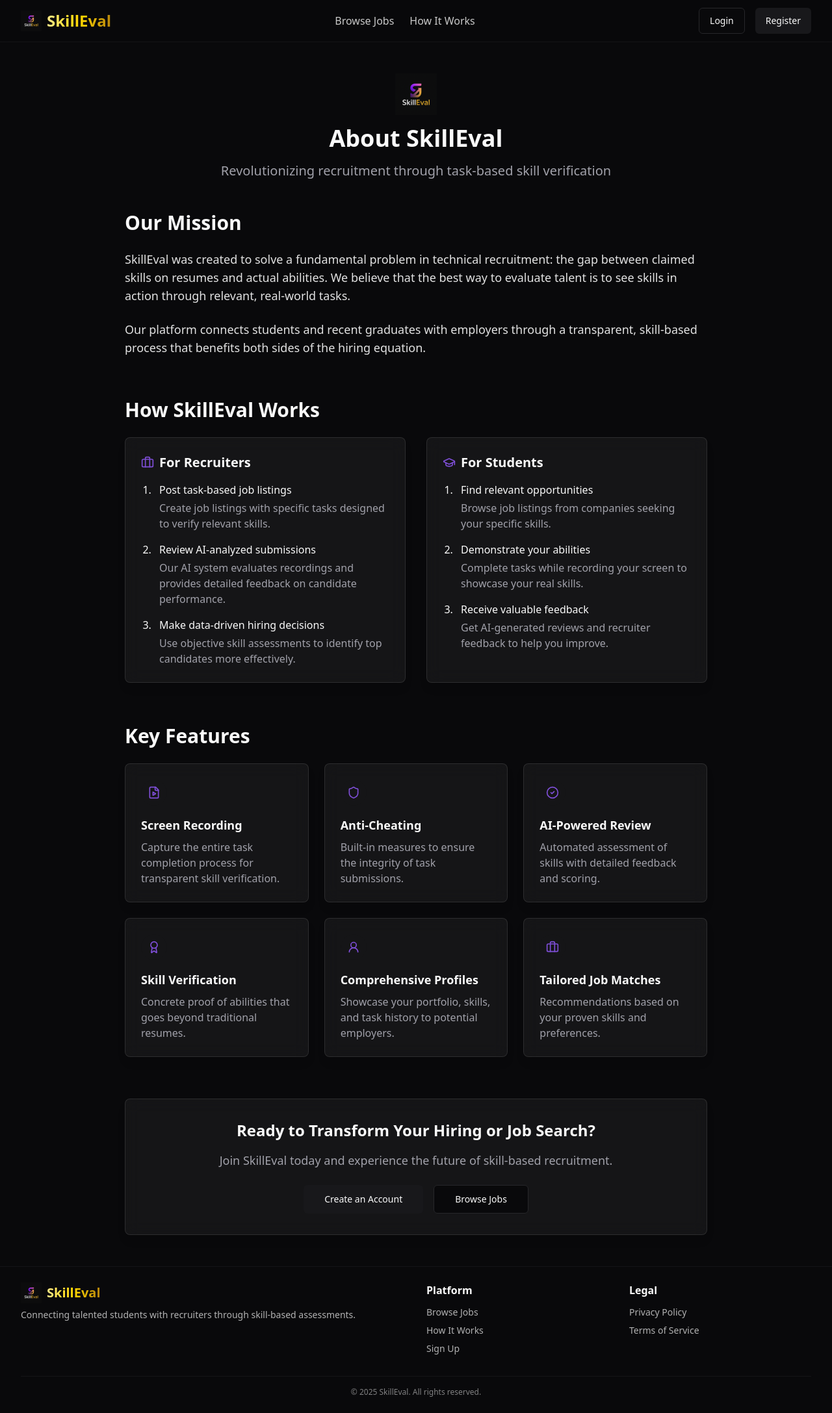
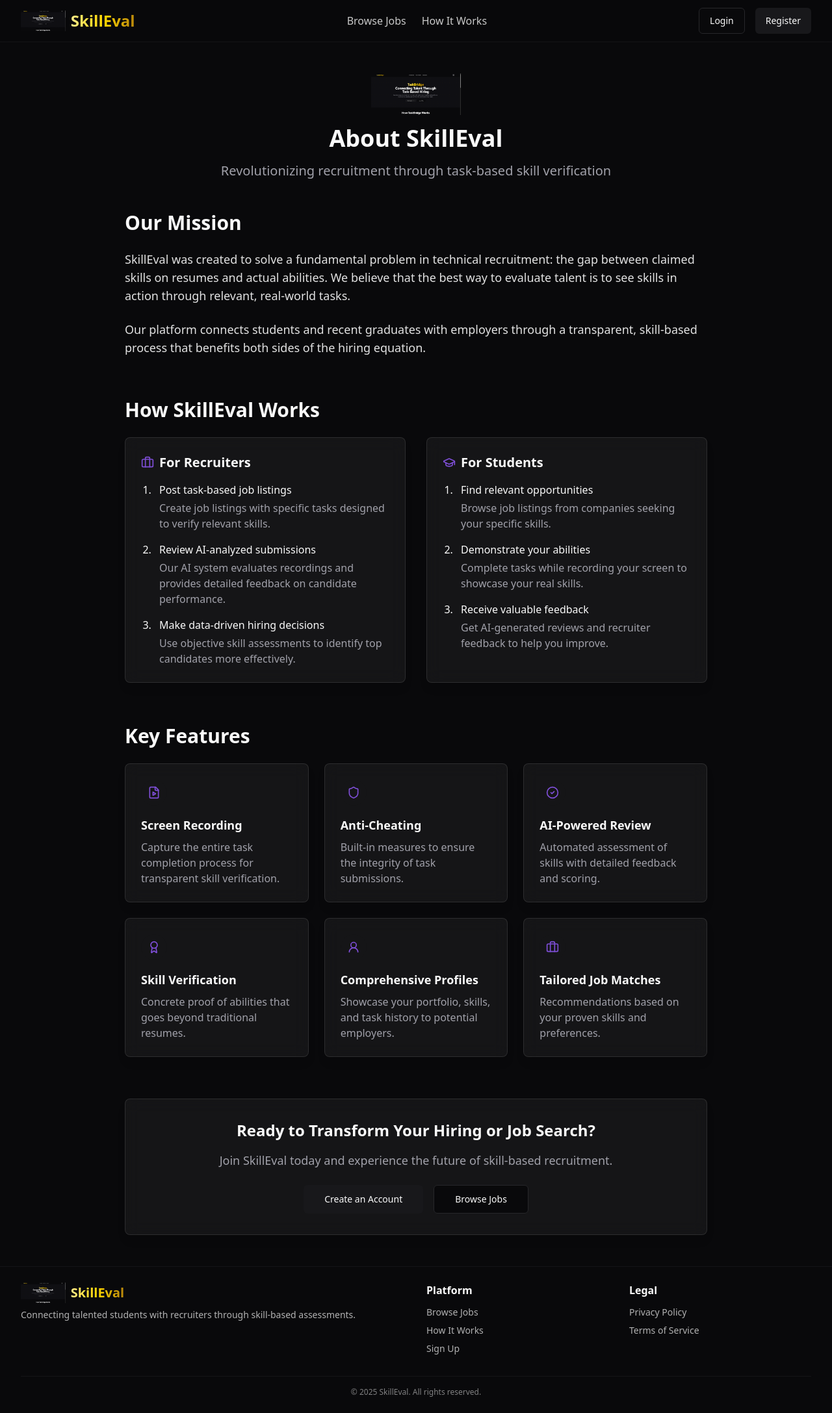
Before and after one commit to CyberJaat/SkillEval, a React (Vite) app: page /about in a window 1280 px wide. Shown: the whole page at 65% size. Built offline with nearby package versions, Linux system fonts and the light colour scheme.

Commit message:
Refactor: Use provided logo
Use the provided logo across the application.

```diff
--- a/src/components/layout/Footer.tsx
+++ b/src/components/layout/Footer.tsx
@@ -10,7 +10,7 @@ const Footer = () => {
           <div className="col-span-1 md:col-span-2">
             <Link to="/" className="flex items-center gap-2">
               <img
-                src="/lovable-uploads/2db31673-64e6-4622-9c8a-b02b71c7dbac.png"
+                src="/lovable-uploads/46c6d02b-b263-4ff5-af61-ea438e33b3f0.png"
                 alt="SkillEval Logo"
                 className="h-8 w-auto"
               />
--- a/src/components/layout/Navbar.tsx
+++ b/src/components/layout/Navbar.tsx
@@ -60,7 +60,7 @@ const Navbar = () => {
         <div className="flex items-center gap-2">
           <Link to="/" className="flex items-center gap-2">
             <img
-              src="/lovable-uploads/2db31673-64e6-4622-9c8a-b02b71c7dbac.png"
+              src="/lovable-uploads/46c6d02b-b263-4ff5-af61-ea438e33b3f0.png"
               alt="SkillEval Logo"
               className="h-8 w-auto"
             />
--- a/src/pages/Index.tsx
+++ b/src/pages/Index.tsx
@@ -13,7 +13,7 @@ const Index = () => {
           <div className="flex flex-col items-center justify-center space-y-8 text-center">
             <div className="mb-4">
               <img
-                src="/lovable-uploads/f0017b33-4fb6-456b-adfb-995bb4858cee.png"
+                src="/lovable-uploads/46c6d02b-b263-4ff5-af61-ea438e33b3f0.png"
                 alt="SkillEval Logo"
                 className="h-24 md:h-32 mx-auto"
               />
--- a/src/pages/about/AboutPage.tsx
+++ b/src/pages/about/AboutPage.tsx
@@ -19,7 +19,7 @@ const AboutPage = () => {
         <div className="text-center mb-12">
           <div className="flex justify-center mb-4">
             <img
-              src="/lovable-uploads/2db31673-64e6-4622-9c8a-b02b71c7dbac.png"
+              src="/lovable-uploads/46c6d02b-b263-4ff5-af61-ea438e33b3f0.png"
               alt="SkillEval Logo"
               className="h-16 w-auto"
             />
```
Also changed, not shown: public/lovable-uploads/46c6d02b-b263-4ff5-af61-ea438e33b3f0.png (added).
